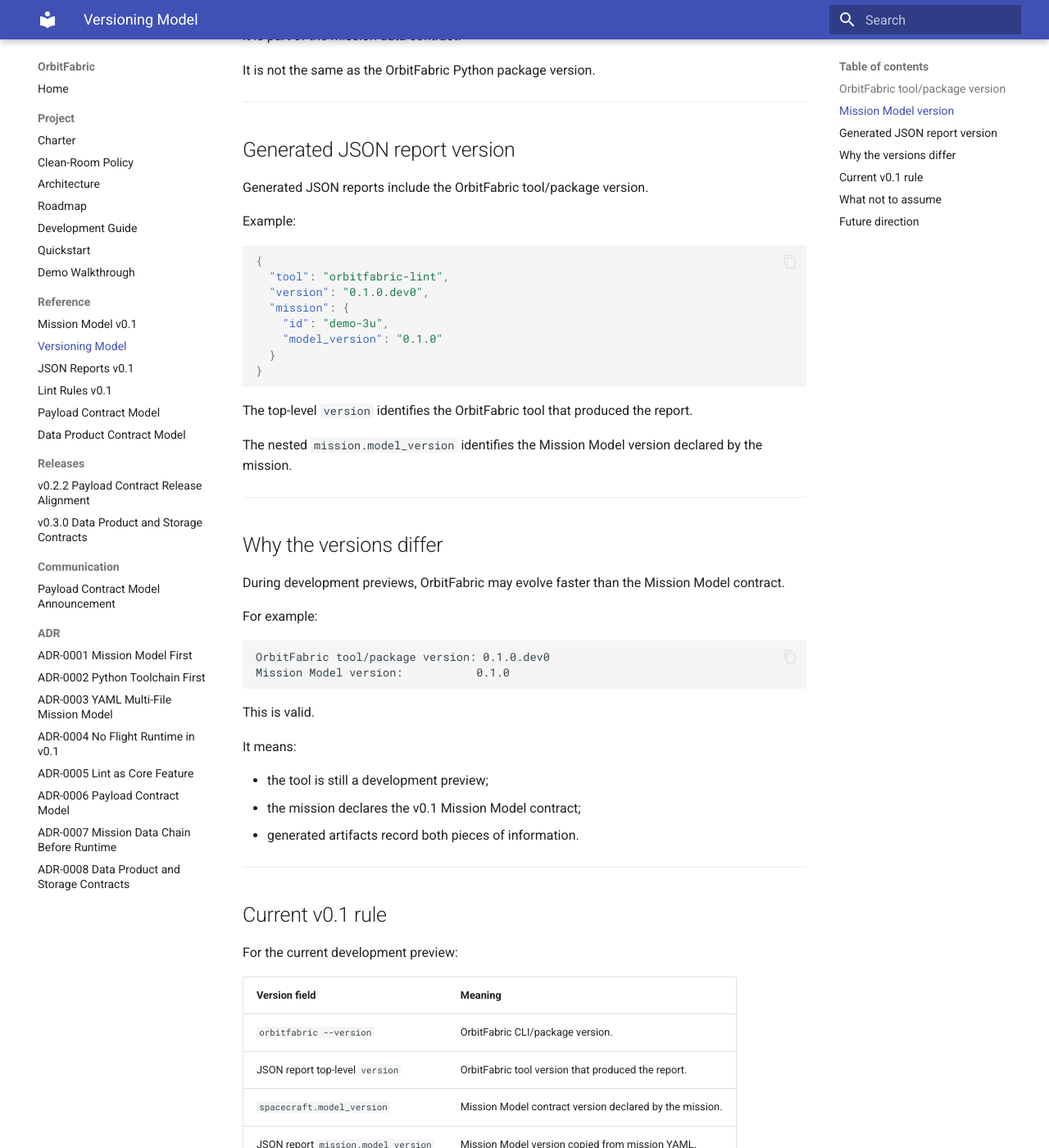
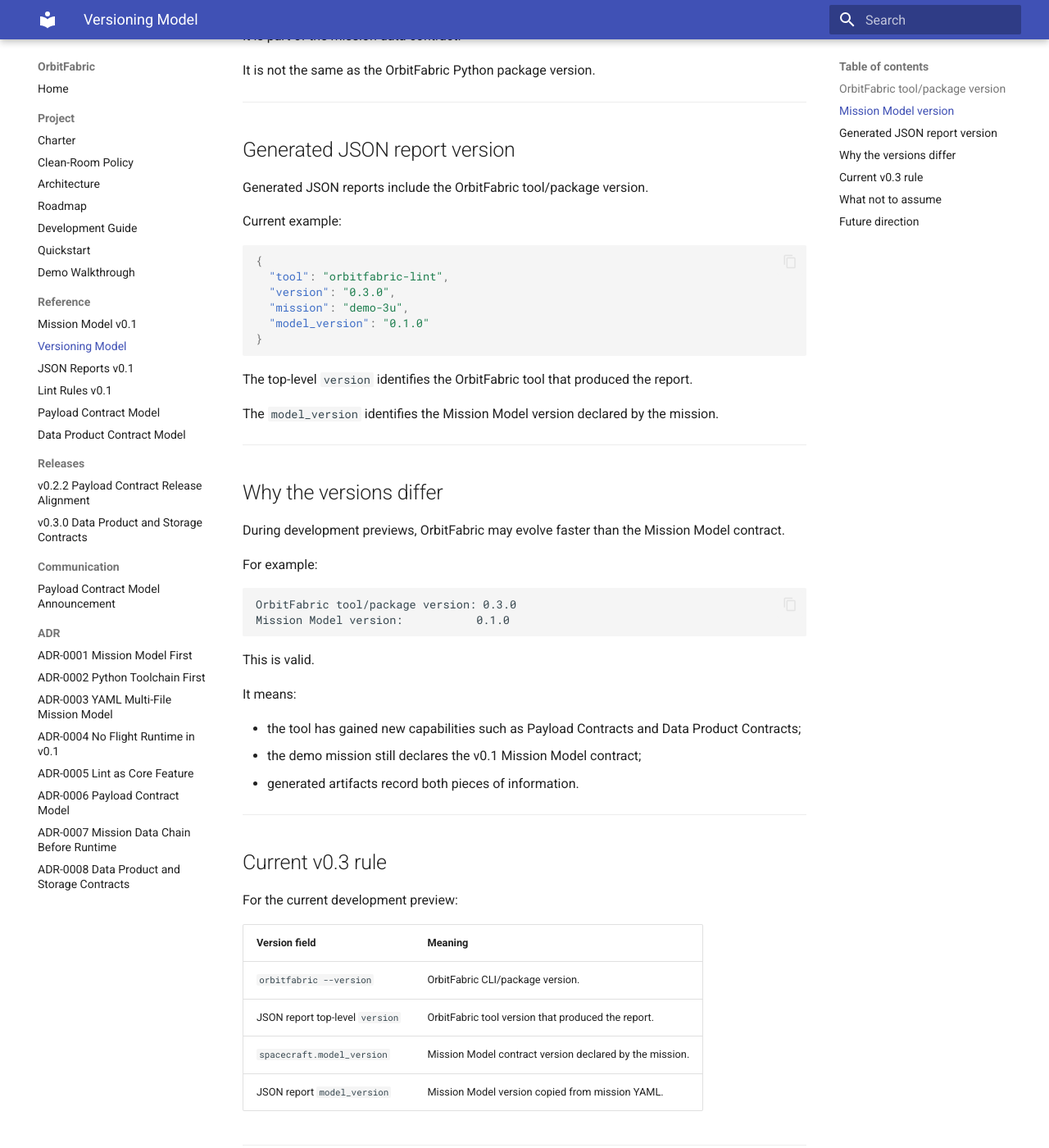
Before and after one commit to FAROTECH/orbitfabric, an MkDocs documentation site: the page built from docs/reference/versioning.md, in a window 1280 px wide and 1400 px high, scrolled down 1468 px. Shown: the whole window at 82% size. Built offline with MkDocs 1.6.1 and Material for MkDocs 9.7.7, drawn with Linux system fonts in a browser that asks for light colours; some of the changed text lies outside the part shown.

Commit message:
docs: update versioning reference for v0.3

````diff
--- a/docs/reference/versioning.md
+++ b/docs/reference/versioning.md
@@ -29,10 +29,10 @@
 orbitfabric --version
 ```
 
-Example:
+Current example:
 
 ```text
-orbitfabric 0.1.0.dev0
+orbitfabric 0.3.0
 ```
 
 This version answers the question:
@@ -55,7 +55,7 @@
 spacecraft.yaml
 ```
 
-Example:
+Current demo example:
 
 ```yaml
 spacecraft:
@@ -80,22 +80,20 @@
 
 Generated JSON reports include the OrbitFabric tool/package version.
 
-Example:
+Current example:
 
 ```json
 {
   "tool": "orbitfabric-lint",
-  "version": "0.1.0.dev0",
-  "mission": {
-    "id": "demo-3u",
-    "model_version": "0.1.0"
-  }
+  "version": "0.3.0",
+  "mission": "demo-3u",
+  "model_version": "0.1.0"
 }
 ```
 
 The top-level `version` identifies the OrbitFabric tool that produced the report.
 
-The nested `mission.model_version` identifies the Mission Model version declared by the mission.
+The `model_version` identifies the Mission Model version declared by the mission.
 
 ---
 
@@ -106,7 +104,7 @@
 For example:
 
 ```text
-OrbitFabric tool/package version: 0.1.0.dev0
+OrbitFabric tool/package version: 0.3.0
 Mission Model version:           0.1.0
 ```
 
@@ -114,13 +112,13 @@
 
 It means:
 
-- the tool is still a development preview;
-- the mission declares the v0.1 Mission Model contract;
+- the tool has gained new capabilities such as Payload Contracts and Data Product Contracts;
+- the demo mission still declares the v0.1 Mission Model contract;
 - generated artifacts record both pieces of information.
 
 ---
 
-## Current v0.1 rule
+## Current v0.3 rule
 
 For the current development preview:
 
@@ -129,7 +127,7 @@
 | `orbitfabric --version` | OrbitFabric CLI/package version. |
 | JSON report top-level `version` | OrbitFabric tool version that produced the report. |
 | `spacecraft.model_version` | Mission Model contract version declared by the mission. |
-| JSON report `mission.model_version` | Mission Model version copied from mission YAML. |
+| JSON report `model_version` | Mission Model version copied from mission YAML. |
 
 ---
 
@@ -155,4 +153,4 @@
 - compatibility checks between tool version and Mission Model version;
 - JSON Schema export for Mission Model validation.
 
-These are not part of the current v0.1.0 development preview.
+These are not part of the current v0.3.0 development preview.
````
